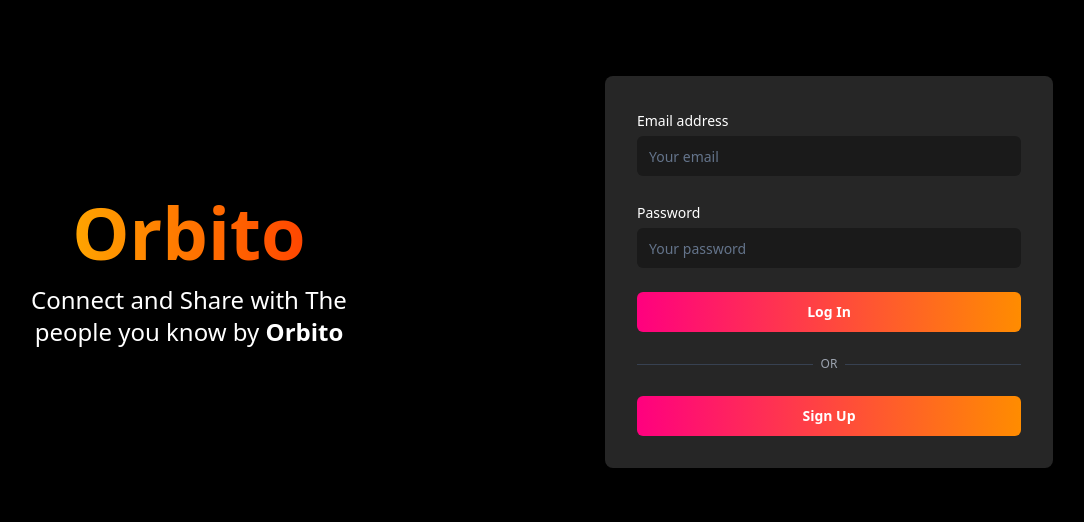
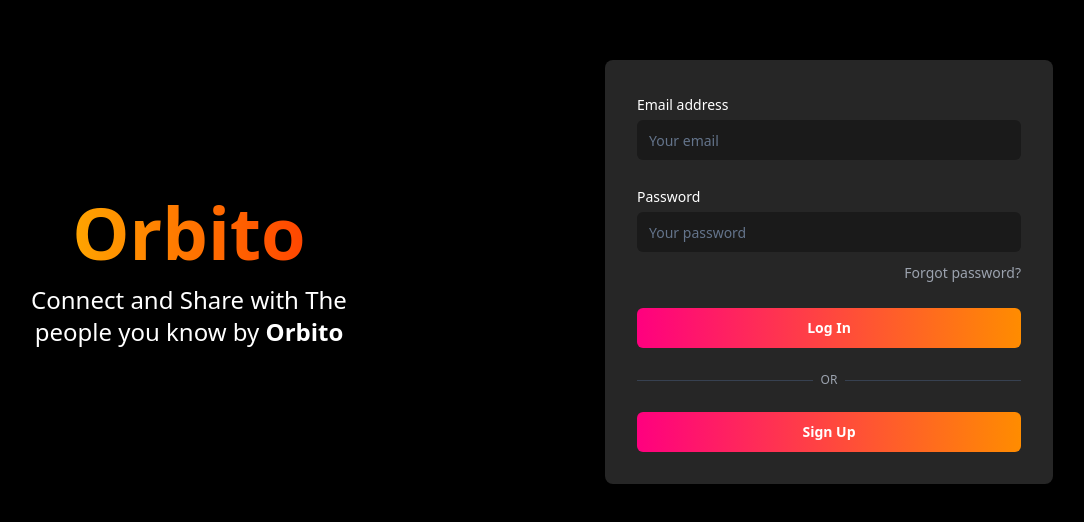
Before and after one commit to cr7madh/Orbito, a React (Vite) app: page / in a window 1280 px wide. Shown: the part 128-650 px from the top of the page, without its empty margins (131-1215 px from the left). Built offline with nearby package versions, Linux system fonts and the light colour scheme.

Commit message:
[dyad] Added 'Forgot password?' link with hover effect - wrote 1 file(s)

```diff
--- a/src/pages/Login.tsx
+++ b/src/pages/Login.tsx
@@ -65,6 +65,16 @@ const Login: React.FC = () => {
             required
             className="mt-1 bg-orbitoInputBg text-white border-none focus-visible:ring-0 focus-visible:ring-offset-0"
           />
+          <div className="text-right mt-2">
+            <a
+              onClick={handleForgotPassword}
+              className="inline-block text-sm text-gray-400 transition-all duration-300 cursor-pointer group"
+            >
+              <span className="inline-block group-hover:scale-105 group-hover:bg-gradient-to-r group-hover:from-orbitoGradientStart group-hover:to-orbitoGradientEnd group-hover:text-transparent group-hover:bg-clip-text transition-all duration-300">
+                Forgot password?
+              </span>
+            </a>
+          </div>
         </div>
         {/* Primary Login Button */}
         <Button
```
